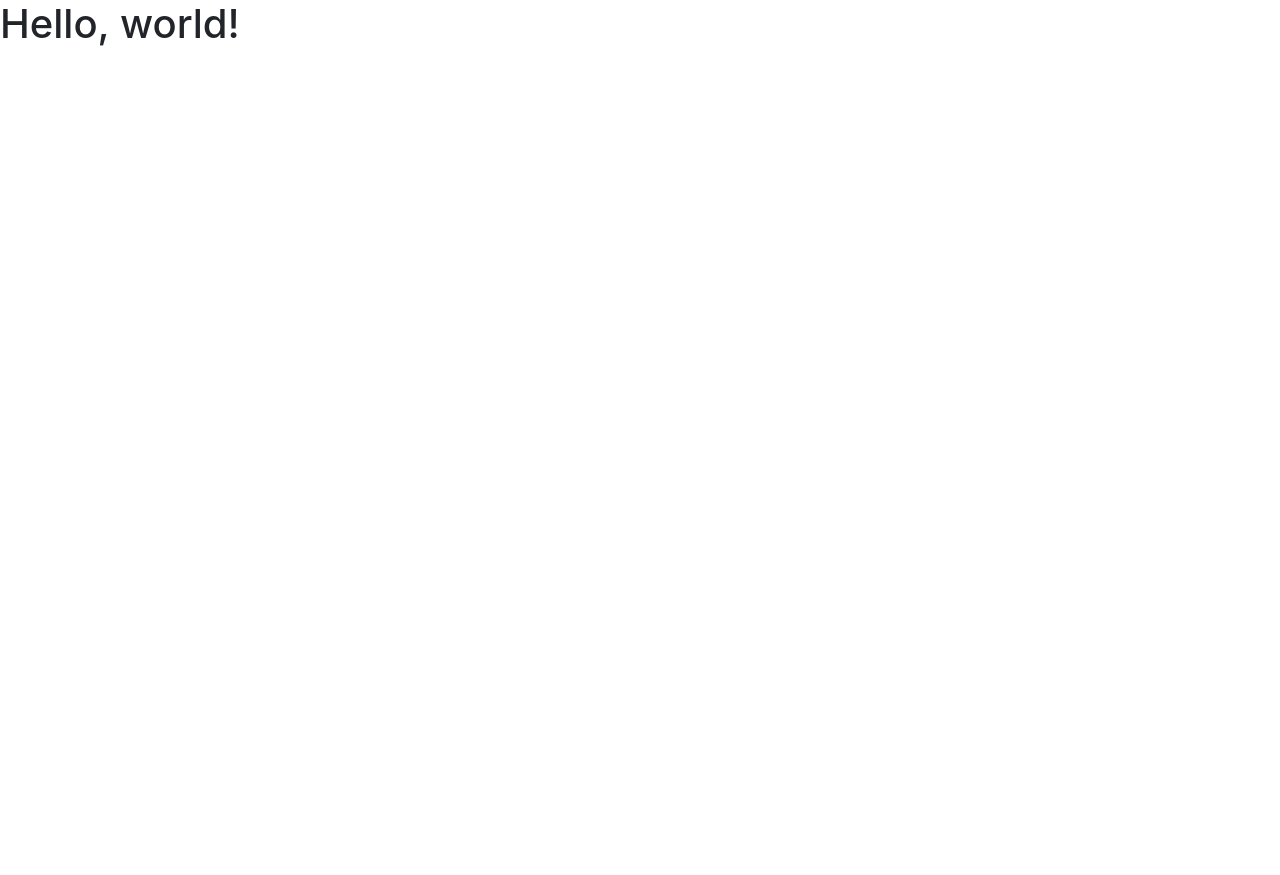
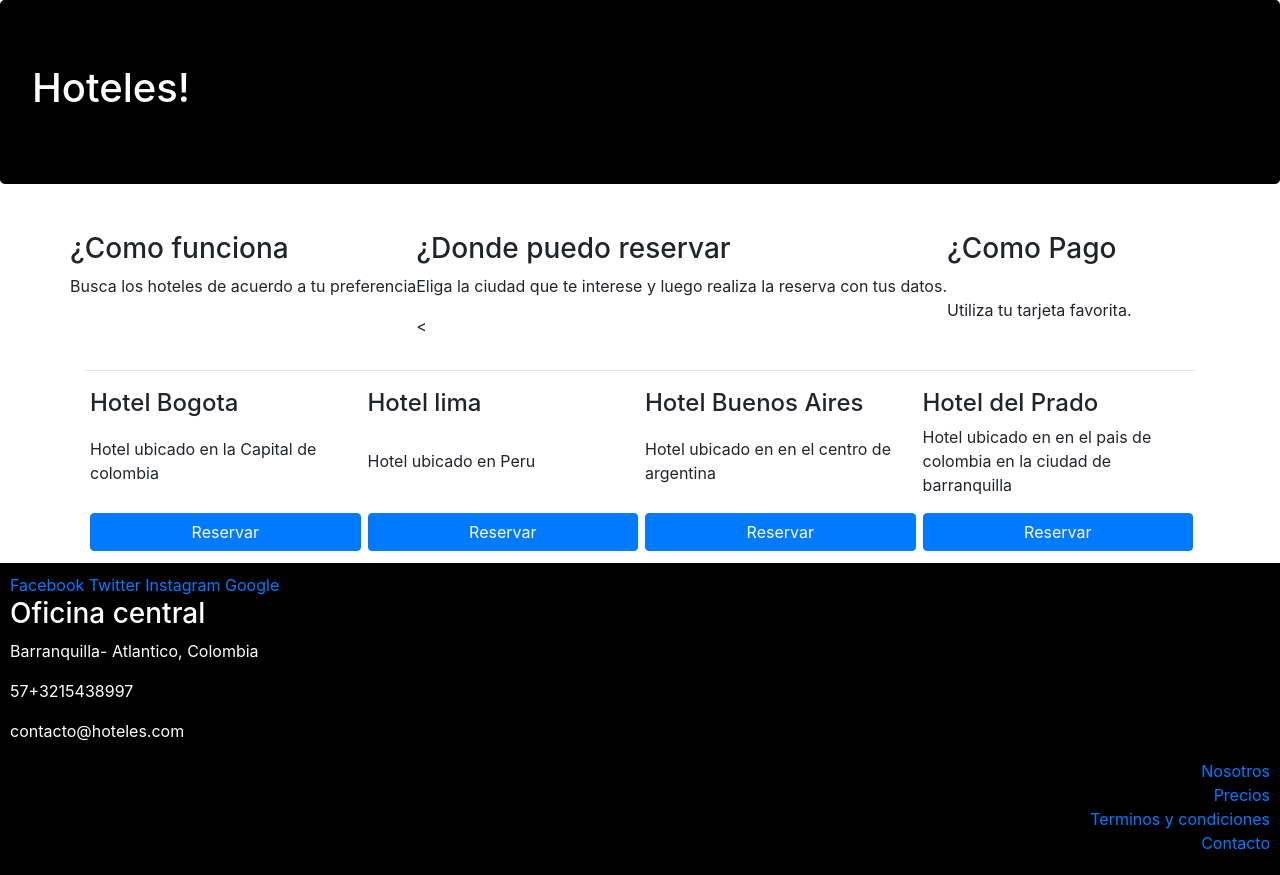
Before and after one commit to Andres032/hoteles, a website: page index.html in a window 1280 px wide. Before the commit the page ends 800 px from the top, so only its background shows below. Drawn offline with nearby package versions, Linux system fonts and the light colour scheme.

Commit message:
agregamos footer y estilos con flex

```diff
--- /dev/null
+++ b/css/main.css
@@ -0,0 +1,21 @@
+.jumbotron {
+	background-color: black;
+	color: black;
+}
+
+
+footer {
+	padding: 10px 10px 0 10px;
+	background-color: black;
+	margin-bottom: 0px;
+	margin-top: 10px;
+}
+
+.card-hotel{
+	flex: 1 150px;
+	padding: 2px 2px 2px 5px;
+}
+.btn-reserva{
+	width: 100%
+
+}
--- a/index.html
+++ b/index.html
@@ -7,11 +7,86 @@
 
     <!-- Bootstrap CSS -->
     <link rel="stylesheet" href="node_modules/bootstrap/dist/css/bootstrap.min.css">
-
-    <title>Hello, world!</title>
+    <link rel="stylesheet" href="css/main.css">
+    <title>Guia Hoteles!</title>
   </head>
   <body>
-    <h1>Hello, world!</h1>
+    <div class="jumbotron">
+       <h1 style="color:white;">Hoteles! </h1>
+    </div>
+    <div class="container">
+       <div class="row">
+        <div class="col-sn-4">
+          <p>
+             <h3>¿Como funciona </h3>
+             <p> Busca los hoteles de acuerdo
+             a tu preferencia <p>
+        </div>
+          <div class="col-sn-4">
+          <p>
+             <h3>¿Donde puedo reservar</h3>
+             <p> Eliga la ciudad que te interese
+             y luego realiza la reserva con tus datos. </p><
+          </p>
+        </div>
+          <div class="col-sn-4">
+          <p>
+             <h3>¿Como Pago</h3><br>
+             <p> Utiliza tu tarjeta favorita.</p>
+          </p>
+        </div>
+      </div>
+      <hr>
+
+      <div class="d-flex flex-wrap flex-row-reverse">
+        <div class=" card-hotel d-flex flex-column justify-content-between">
+          <h4> Hotel del Prado </h4>
+          <p>Hotel ubicado en en el pais de colombia en la ciudad de barranquilla</p>
+          <button class="btn btn-primary btn-reserva">Reservar</button>
+        </div>
+        <div class=" card-hotel d-flex flex-column justify-content-between">
+          <h4> Hotel Buenos Aires</h4>
+          <p>Hotel ubicado en en el centro de argentina</p>
+          <button class="btn btn-primary btn-reserva">Reservar</button>
+        </div>
+        <div class="card-hotel d-flex flex-column justify-content-between">
+          <h4> Hotel lima</h4>
+          <p>Hotel ubicado en Peru</p>
+          <button class="btn btn-primary btn-reserva">Reservar</button>
+        </div>
+        <div class=" card-hotel  d-flex flex-column justify-content-between ">
+          <h4> Hotel Bogota</h4>
+          <p>Hotel ubicado en la Capital de colombia</p>
+          <button class="btn btn-primary btn-reserva">Reservar</button>
+        </div>
+      </div>
+    </div>
+<footer>
+      <div class="col-sn-4">
+        <a href="http://www.facebook.com">Facebook</a>
+        <a href="http://www.twitter.com">Twitter</a>
+        <a href="http://www.instagram.com">Instagram</a>
+        <a href="http://www.google.com">Google</a>
+      </div>
+      <div class="col-sn-4">
+           <addres>
+               <h3 style="color:white;">Oficina central</h3>
+               <p style="color:white;"> Barranquilla- Atlantico, Colombia</p>
+               <p style="color:white;"> 57+3215438997</p>
+               <p style="color:white;">contacto@hoteles.com</p>
+           <addres>
+      </div>
+      <div class="col-sn-4 d-flex flex-column align-items-end">
+        <a href="http://www.facebook.com">Nosotros</a>
+        <a href="http://www.twitter.com">Precios</a>
+        <a href="http://www.instagram.com">Terminos y condiciones</a>
+        <a href="http://www.google.com">Contacto</a>
+      </div>
+    </div>
+
+<footer>
+
+
 
     <!-- Optional JavaScript -->
     <!-- jQuery first, then Popper.js, then Bootstrap JS -->
```
